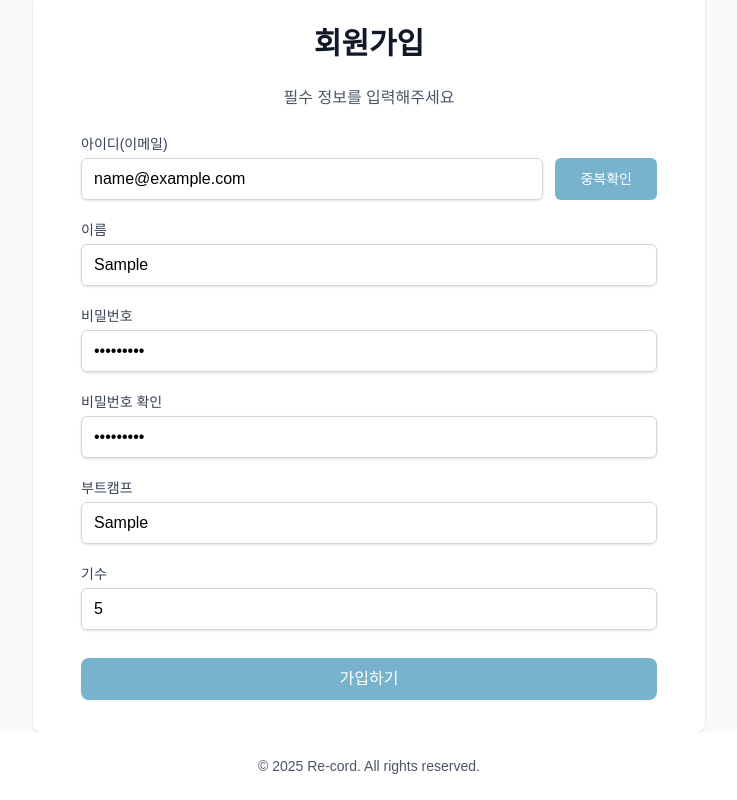
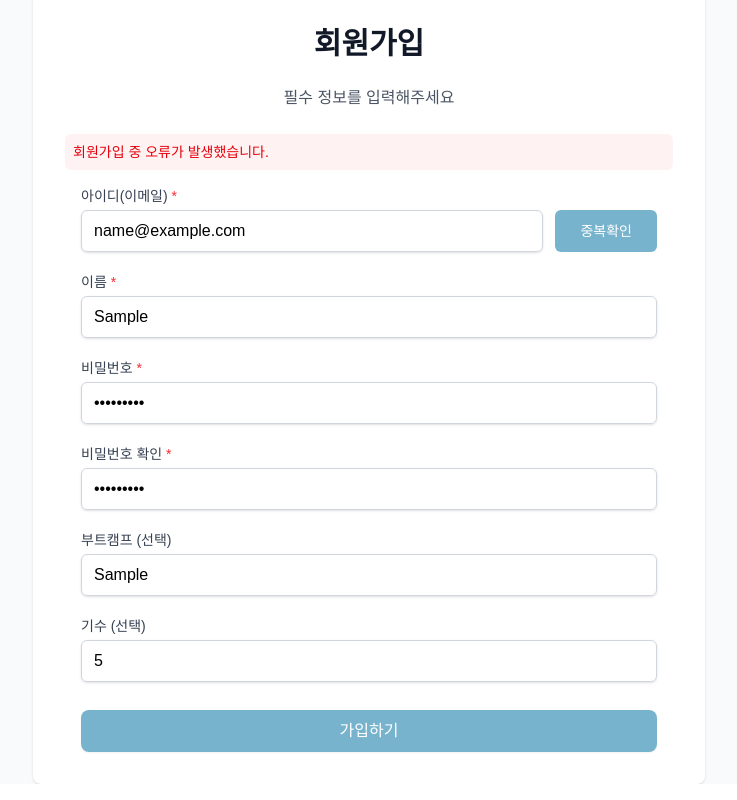
Before and after one commit to Re-cord-project/re-cord, a Next.js app in the folder frontend/: page /signup in a window 1280 px wide. Both pictures are taken after typing "name@example.com", "Sample", "Sample123", "Sample123", "Sample", "5" into the empty fields and a click on the button "가입하기". Shown: the part 130-930 px from the top of the page, without its empty margins (271-1008 px from the left). Built offline with nearby package versions, Linux system fonts and the light colour scheme; no server answers.

Commit message:
feat: 프론트 - 백엔드 회원가입 연결(프론트)

```diff
--- a/frontend/src/app/login/page.tsx
+++ b/frontend/src/app/login/page.tsx
@@ -125,7 +125,7 @@ export default function LoginPage() {
 
                 <div className="mt-6 text-center">
                     <span className="text-gray-600">아직 회원이 아니신가요? </span>
-                    <Link href="/register" className="text-[#78B3CE] hover:text-[#5a9ab8] font-medium">
+                    <Link href="/signup" className="text-[#78B3CE] hover:text-[#5a9ab8] font-medium">
                         회원가입
                     </Link>
                 </div>
--- a/frontend/src/app/signup/page.tsx
+++ b/frontend/src/app/signup/page.tsx
@@ -7,12 +7,14 @@ export default function SignupPage() {
     const router = useRouter()
     const [formData, setFormData] = useState({
         email: '',
-        name: '',
+        username: '',
         password: '',
         passwordConfirm: '',
         bootcamp: '',
         generation: '',
     })
+    const [error, setError] = useState('')
+    const [isSubmitting, setIsSubmitting] = useState(false)
 
     const handleChange = (e: React.ChangeEvent<HTMLInputElement>) => {
         const { name, value } = e.target
@@ -24,8 +26,52 @@ export default function SignupPage() {
 
     const handleSubmit = async (e: React.FormEvent) => {
         e.preventDefault()
-        // TODO: API 연동
-        console.log(formData)
+        setError('')
+        setIsSubmitting(true)
+
+        // 필수값 검증
+        if (!formData.email || !formData.username || !formData.password) {
+            setError('이메일, 이름, 비밀번호는 필수 입력값입니다.')
+            setIsSubmitting(false)
+            return
+        }
+
+        // 비밀번호 확인 검증
+        if (formData.password !== formData.passwordConfirm) {
+            setError('비밀번호와 비밀번호 확인이 일치하지 않습니다.')
+            setIsSubmitting(false)
+            return
+        }
+
+        try {
+            const response = await fetch('http://localhost:8090/api/auth/register', {
+                method: 'POST',
+                headers: {
+                    'Content-Type': 'application/json',
+                },
+                body: JSON.stringify({
+                    email: formData.email,
+                    username: formData.username,
+                    password: formData.password,
+                    passwordConfirm: formData.passwordConfirm,
+                    bootcamp: formData.bootcamp || null,
+                    generation: formData.generation ? parseInt(formData.generation) : null,
+                }),
+            })
+
+            if (response.ok) {
+                // 회원가입 성공 시 로그인 페이지로 이동
+                router.push('/login')
+            } else {
+                const data = await response.json()
+                setError(data.message || '회원가입 중 오류가 발생했습니다.')
+            }
+        } catch (err) {
+            setError('회원가입 중 오류가 발생했습니다.')
+            console.error('Signup error:', err)
+        } finally {
+            setIsSubmitting(false)
+        }
     }
 
     return (
@@ -34,10 +80,12 @@ export default function SignupPage() {
                 <h1 className="text-3xl font-bold text-center mb-6 text-[#111827]">회원가입</h1>
                 <p className="text-center text-gray-600 mb-6">필수 정보를 입력해주세요</p>
 
+                {error && <div className="mb-4 p-2 text-sm text-red-600 bg-red-50 rounded-md">{error}</div>}
+
                 <form onSubmit={handleSubmit} className="space-y-5 max-w-xl mx-auto">
                     <div>
                         <label htmlFor="email" className="block text-sm font-medium text-gray-700 mb-1">
-                            아이디(이메일)
+                            아이디(이메일) <span className="text-red-500">*</span>
                         </label>
                         <div className="flex gap-3">
                             <input
@@ -65,15 +113,15 @@ export default function SignupPage() {
                     </div>
 
                     <div>
-                        <label htmlFor="name" className="block text-sm font-medium text-gray-700 mb-1">
-                            이름
+                        <label htmlFor="username" className="block text-sm font-medium text-gray-700 mb-1">
+                            이름 <span className="text-red-500">*</span>
                         </label>
                         <input
-                            id="name"
-                            name="name"
+                            id="username"
+                            name="username"
                             type="text"
                             required
-                            value={formData.name}
+                            value={formData.username}
                             onChange={handleChange}
                             className="appearance-none block w-full px-3 py-2 border border-gray-300 rounded-md shadow-sm placeholder-gray-400 focus:outline-none focus:ring-2 focus:ring-blue-500 focus:border-blue-500 text-black"
                         />
@@ -81,7 +129,7 @@ export default function SignupPage() {
 
                     <div>
                         <label htmlFor="password" className="block text-sm font-medium text-gray-700 mb-1">
-                            비밀번호
+                            비밀번호 <span className="text-red-500">*</span>
                         </label>
                         <input
                             id="password"
@@ -96,7 +144,7 @@ export default function SignupPage() {
 
                     <div>
                         <label htmlFor="passwordConfirm" className="block text-sm font-medium text-gray-700 mb-1">
-                            비밀번호 확인
+                            비밀번호 확인 <span className="text-red-500">*</span>
                         </label>
                         <input
                             id="passwordConfirm"
@@ -111,13 +159,12 @@ export default function SignupPage() {
 
                     <div>
                         <label htmlFor="bootcamp" className="block text-sm font-medium text-gray-700 mb-1">
-                            부트캠프
+                            부트캠프 (선택)
                         </label>
                         <input
                             id="bootcamp"
                             name="bootcamp"
                             type="text"
-                            required
                             value={formData.bootcamp}
                             onChange={handleChange}
                             className="appearance-none block w-full px-3 py-2 border border-gray-300 rounded-md shadow-sm placeholder-gray-400 focus:outline-none focus:ring-2 focus:ring-blue-500 focus:border-blue-500 text-black"
@@ -126,13 +173,12 @@ export default function SignupPage() {
 
                     <div>
                         <label htmlFor="generation" className="block text-sm font-medium text-gray-700 mb-1">
-                            기수
+                            기수 (선택)
                         </label>
                         <input
                             id="generation"
                             name="generation"
                             type="number"
-                            required
                             value={formData.generation}
                             onChange={handleChange}
                             className="appearance-none block w-full px-3 py-2 border border-gray-300 rounded-md shadow-sm placeholder-gray-400 focus:outline-none focus:ring-2 focus:ring-blue-500 focus:border-blue-500 text-black"
@@ -142,14 +188,16 @@ export default function SignupPage() {
                     <div className="pt-2">
                         <button
                             type="submit"
+                            disabled={isSubmitting}
                             className="w-full flex justify-center py-2 px-4 rounded-[8px] text-white shadow-[0px_1px_2px_0px_rgba(0,0,0,0.05)]"
                             style={{
                                 background:
                                     'linear-gradient(0deg, rgba(0, 0, 0, 0.001), rgba(0, 0, 0, 0.001)), #78B3CE',
                                 border: '1px solid rgba(0, 0, 0, 0)',
+                                opacity: isSubmitting ? 0.7 : 1,
                             }}
                         >
-                            가입하기
+                            {isSubmitting ? '처리 중...' : '가입하기'}
                         </button>
                     </div>
                 </form>
```
